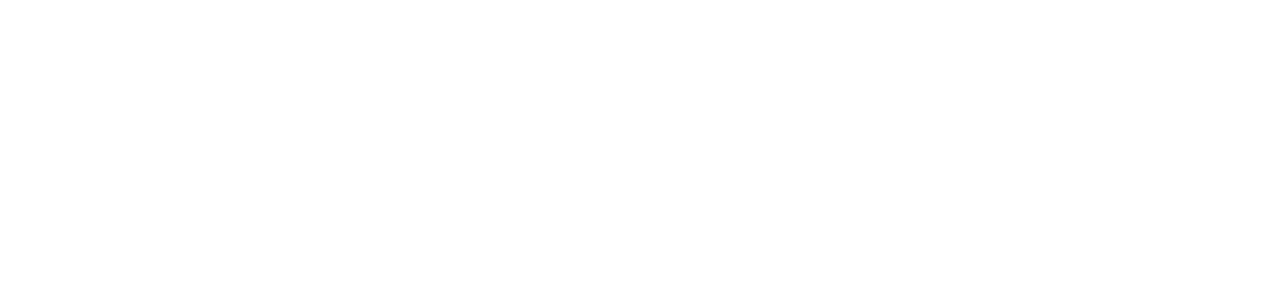
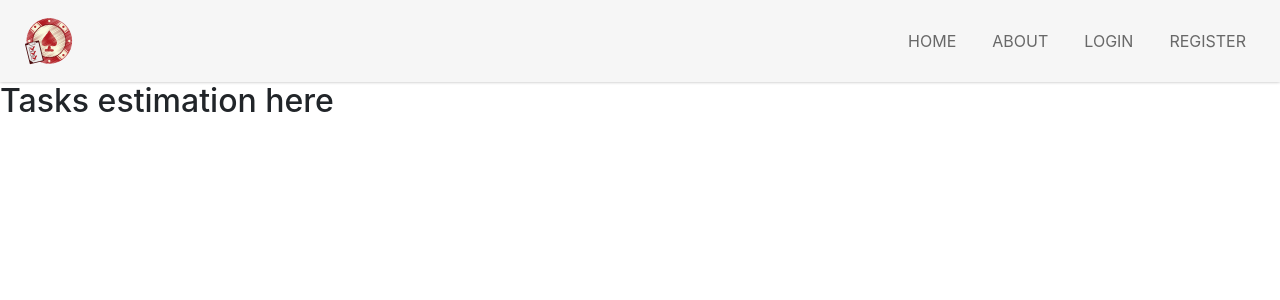
Before and after one commit to jeankhechfe/planning-poker-ui, a Vue app: page /project/2/task/1 in a window 1280 px wide. Shown: the top 300 px of the page. Built offline with nearby package versions, Linux system fonts and the light colour scheme.

Commit message:
replace single epic page with single task

```diff
--- a/src/components/EpicsList.vue
+++ b/src/components/EpicsList.vue
@@ -75,7 +75,7 @@
                 </div>
                 <div class="col-sm-2">
                   <router-link
-                    :to="{ name: 'Epic', params: { id: epic.id, projectId: 2 } }"
+                    :to="{ name: 'Task', params: { id: epic.id, projectId: 2 } }"
                     class="btn btn-estimate float-right"
                   >Estimat now</router-link>
                 </div>
--- a/src/router/index.js
+++ b/src/router/index.js
@@ -5,7 +5,7 @@ import About from "../views/About.vue";
 import Login from "../views/Login.vue";
 import Register from "../views/Register.vue";
 import Project from "../views/Project.vue";
-import Epic from "../views/Epic.vue";
+import Task from "../views/Task.vue";
 
 Vue.use(VueRouter);
 
@@ -36,9 +36,9 @@ const routes = [
     component: Project,
   },
   {
-    path: "/project/:projectId/epic/:id",
-    name: "Epic",
-    component: Epic,
+    path: "/project/:projectId/task/:id",
+    name: "Task",
+    component: Task,
   },
 ];
 
--- a/src/views/Epic.vue
+++ b/src/views/Task.vue
@@ -3,7 +3,7 @@
     <body>
       <div>
         <Header />
-          <h2>List of Tasks here</h2>
+          <h2>Tasks estimation here</h2>
       </div>
     </body>
   </div>
```
